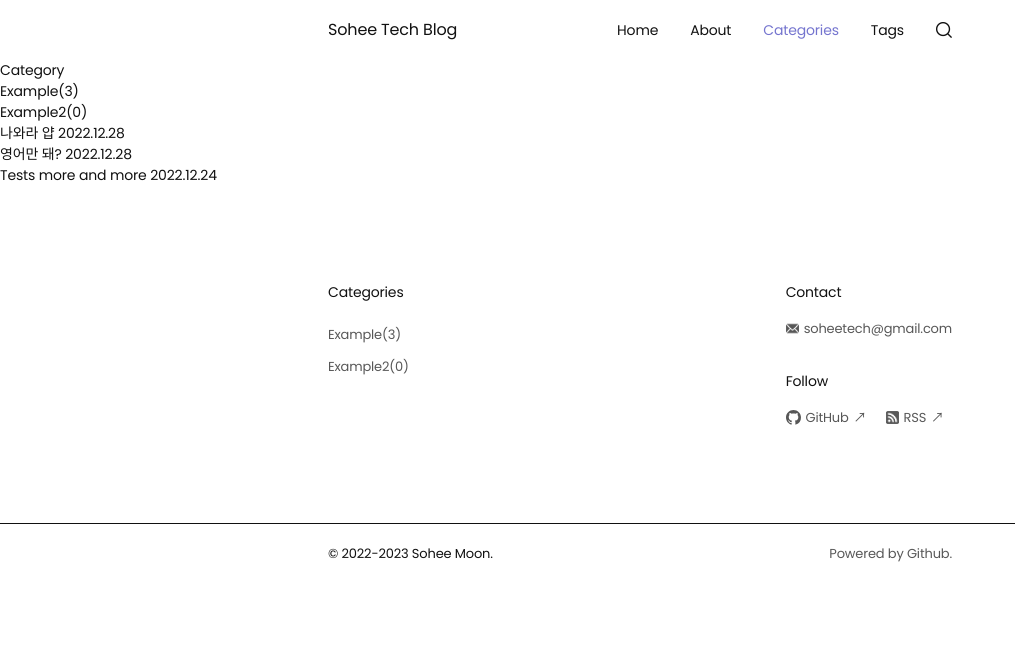
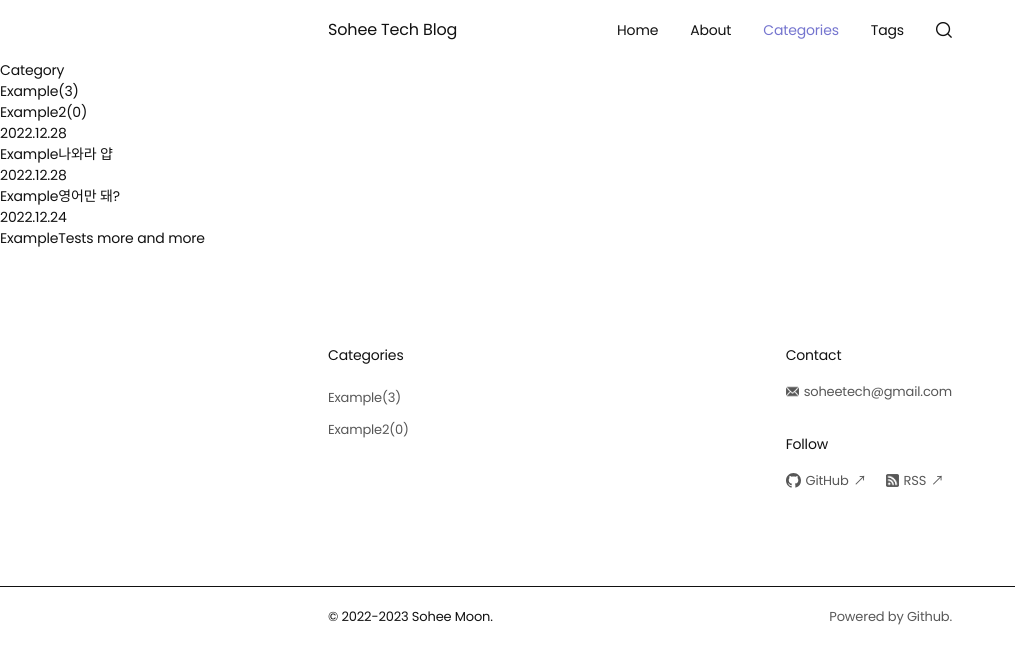
Before and after one commit to soheetech/soheetech.github.io, a Jekyll site: the page built from category.md, in a window 1280 px wide. Shown: the top 664 px of the page, without its empty margins (0-1015 px from the left). Built offline with Jekyll 4.4.1, drawn with Linux system fonts in a browser that asks for light colours.

Commit message:
Update post_list.html

```diff
--- a/_includes/post_list.html
+++ b/_includes/post_list.html
@@ -14,8 +14,9 @@
   <ul>
     {%- for post in posts limit: include.limit -%}
         <li>
-          <a href="{{ post.url | relative_url }}">{{ post.title | capitalize }}</a>
-          <span class="type-small">{{- post.date | date: site.theme_config.date_format -}}</span>
+          <p class="post-date">{{- post.date | date: site.theme_config.date_format -}}</p>
+          <p class="post-title"><span>{{ post.category | capitalize }}</span><a href="{{ post.url | relative_url }}">{{ post.title | capitalize }}</a>
+          <div><img src="{{ teaser | relative_url }}" /></div>
         </li>
     {%- endfor -%}
     {%- if include.show_more and limit_exceeded -%}
```
